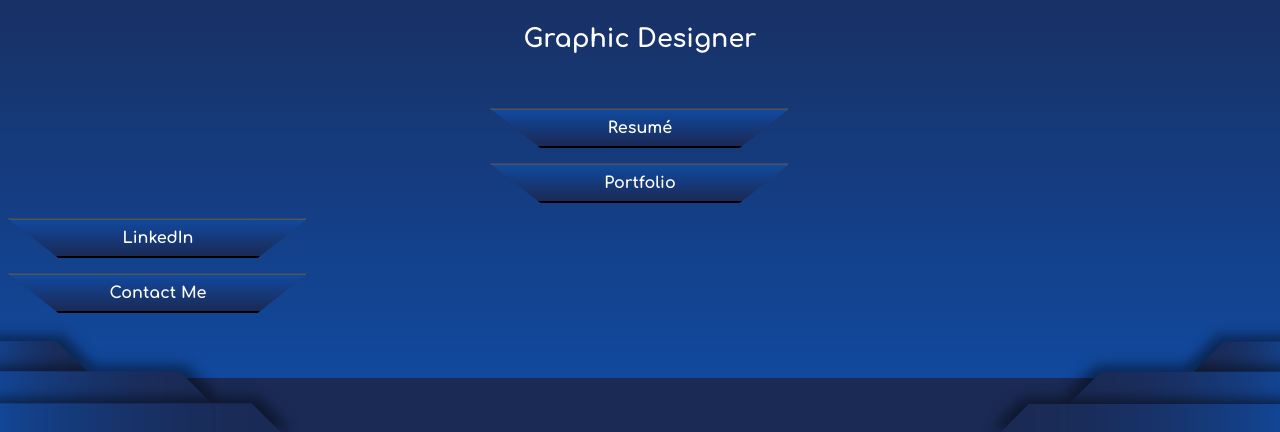
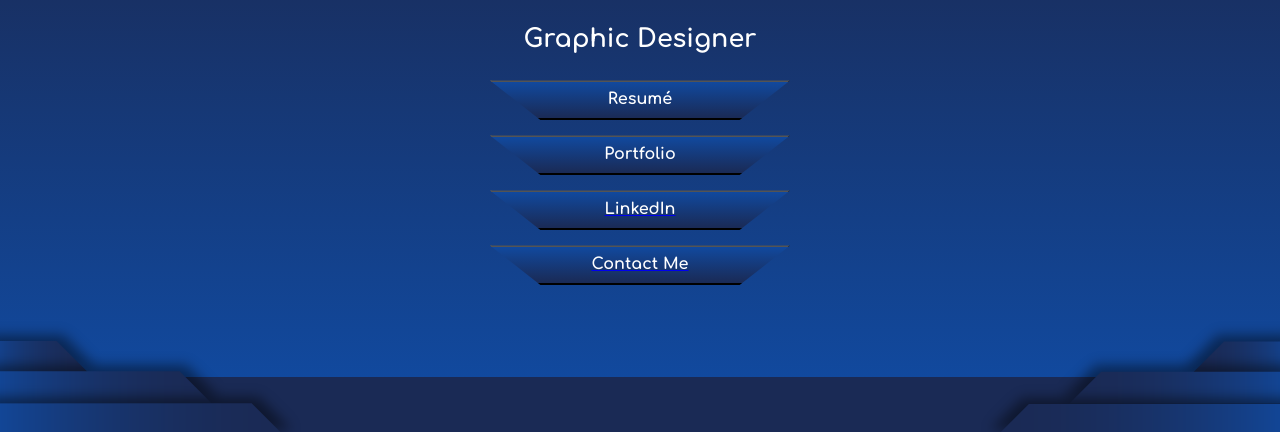
Before and after one commit to sbodak213/bio, a plain HTML site: page index.html in a window 1280 px wide. Shown: the part 368-800 px from the top of the page. Drawn offline with nearby package versions, Linux system fonts and the light colour scheme.

Commit message:
updated links

```diff
--- a/main.css
+++ b/main.css
@@ -18,7 +18,7 @@ h3{
     font-family: 'Comfortaa', cursive;
     font-size: 19pt;
     color: white;
-    padding-bottom: 30px;
+    padding-bottom: 2px;
 }
 
 .logo{
@@ -61,10 +61,15 @@ h3{
     display: flex;
     flex-direction: column;
     grid-gap: 15px;
-    margin-bottom: 65px;
+    margin-bottom: 92px;
 }
 
 .btn{
+    display: flex;
+    flex-direction: column;
+    align-items: center;
+    padding-top: 8px;
+    padding-bottom: 4px;
     position: relative;
     margin: 0 auto;
     font-family: 'Comfortaa', cursive;
```
